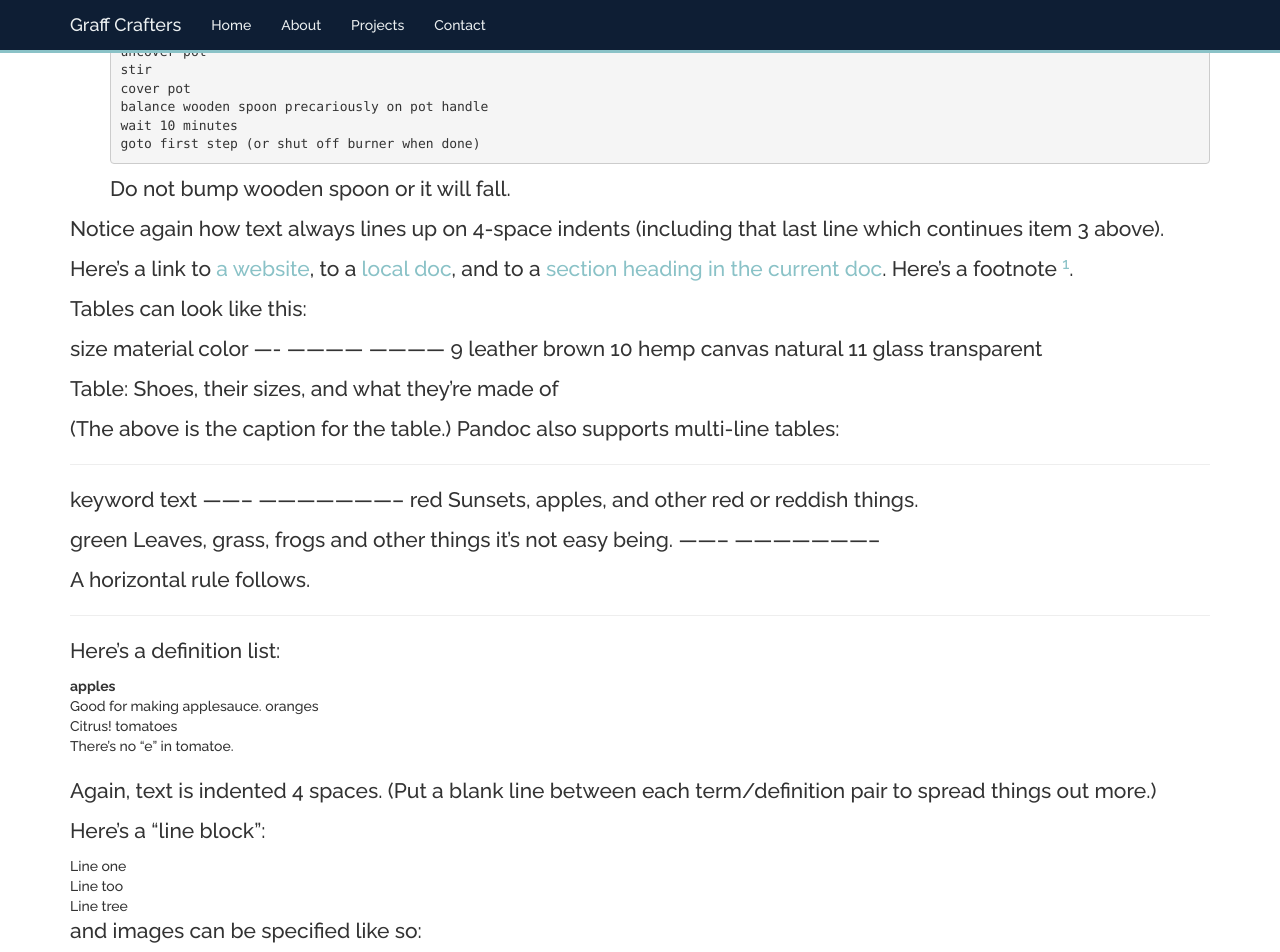
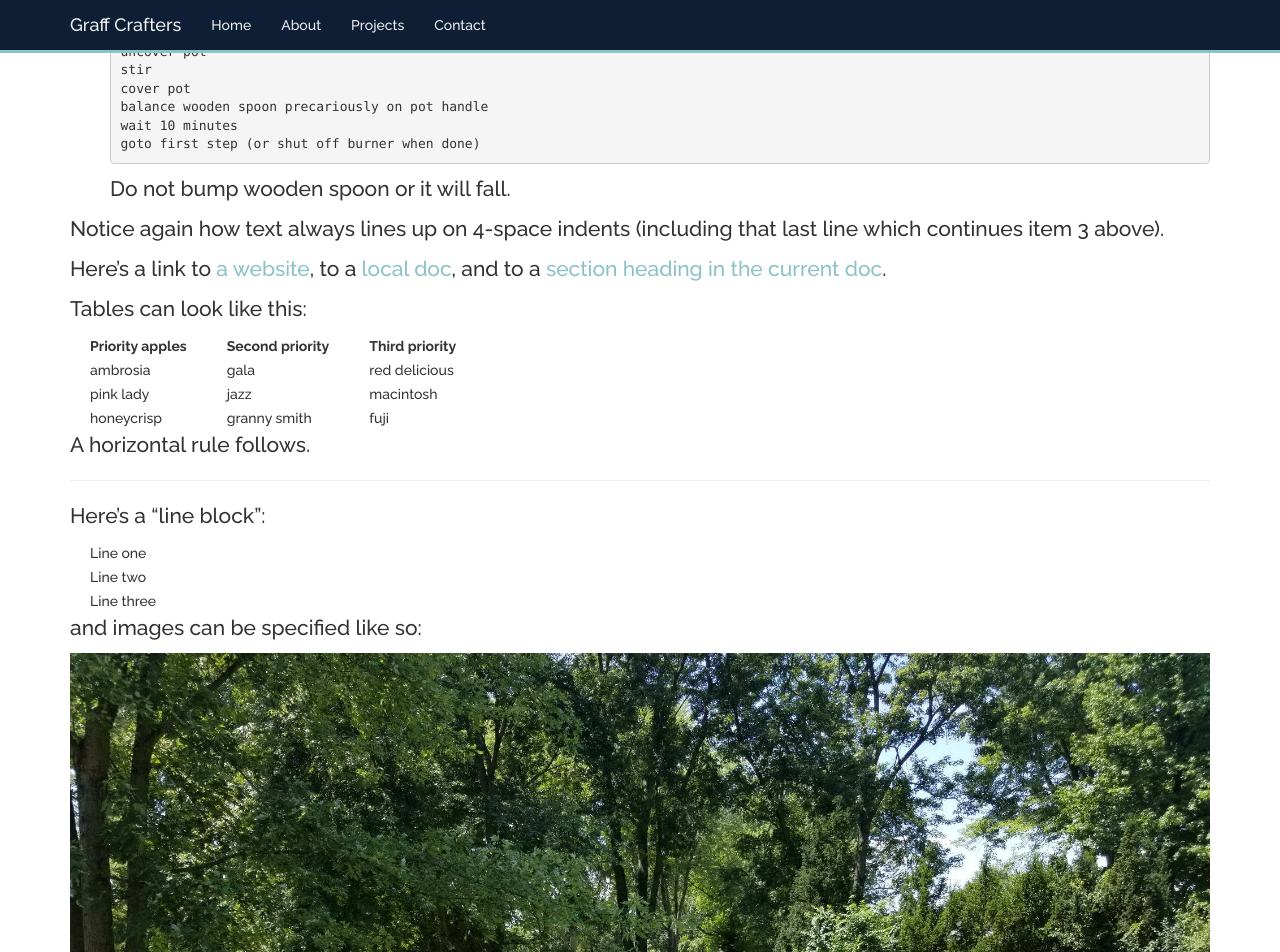
Before and after one commit to cravend/graff-crafters-2.0, a Jekyll site: the page built from _posts/blog/2017-12-15-blog1.md, in a window 1280 px wide and 1400 px high, scrolled down 1733 px. Shown: the top 952 px of the window. Built offline with Jekyll 4.4.1, drawn with Linux system fonts in a browser that asks for light colours; nearby versions of some CDN libraries; our own code applies the rules of GitHub Pages for plain Markdown files; some of the changed text lies outside the part shown; grey boxes are pictures that could not be loaded.

Commit message:
fix example md

```diff
--- a/_posts/blog/2017-12-15-blog1.md
+++ b/_posts/blog/2017-12-15-blog1.md
@@ -99,67 +100,32 @@ Now a nested list:
 Notice again how text always lines up on 4-space indents (including
 that last line which continues item 3 above).
 
-Here's a link to [a website](http://foo.bar), to a [local
-doc](local-doc.html), and to a [section heading in the current
-doc](#an-h2-header). Here's a footnote [^1].
-
-[^1]: Footnote text goes here.
+Here's a link to [a website](https://google.com), to a [local
+doc](/), and to a [section heading in the current
+doc](#an-h2-header).
 
 Tables can look like this:
 
-size  material      color
-----  ------------  ------------
-9     leather       brown
-10    hemp canvas   natural
-11    glass         transparent
+Priority apples | Second priority | Third priority
+--------------- | --------------- | --------------
+ambrosia        | gala            | red delicious
+pink lady       | jazz            | macintosh
+honeycrisp      | granny smith    | fuji
 
-Table: Shoes, their sizes, and what they're made of
-
-(The above is the caption for the table.) Pandoc also supports
-multi-line tables:
-
---------  -----------------------
-keyword   text
---------  -----------------------
-red       Sunsets, apples, and
-          other red or reddish
-          things.
-
-green     Leaves, grass, frogs
-          and other things it's
-          not easy being.
---------  -----------------------
 
 A horizontal rule follows.
 
 ***
 
-Here's a definition list:
-
-apples
-  : Good for making applesauce.
-oranges
-  : Citrus!
-tomatoes
-  : There's no "e" in tomatoe.
-
-Again, text is indented 4 spaces. (Put a blank line between each
-term/definition pair to spread things out more.)
-
 Here's a "line block":
 
 | Line one
-|   Line too
-| Line tree
+| Line two
+| Line three
 
 and images can be specified like so:
 
-![example image](example-image.jpg "An exemplary image")
-
-Inline math equations go in like so: $\omega = d\phi / dt$. Display
-math should get its own line and be put in in double-dollarsigns:
-
-$$I = \int \rho R^{2} dV$$
+![example image](/assets/images/projects/carousel1.jpg "An exemplary image")
 
 And note that you can backslash-escape any punctuation characters
 which you wish to be displayed literally, ex.: \`foo\`, \*bar\*, etc.
--- a/assets/css/main.scss
+++ b/assets/css/main.scss
@@ -21,6 +21,14 @@ a {
   &:hover, &:active, &:focus {
     color: darken($graff-light,10%);
   }
+}
+
+td, th {
+  padding: 2px 20px;
+}
+
+img {
+  max-width: 100%;
 }
 
 @import "nav";
```
Also changed, not shown: other parts of _posts/blog/2017-12-15-blog1.md (+1 -0 lines).
